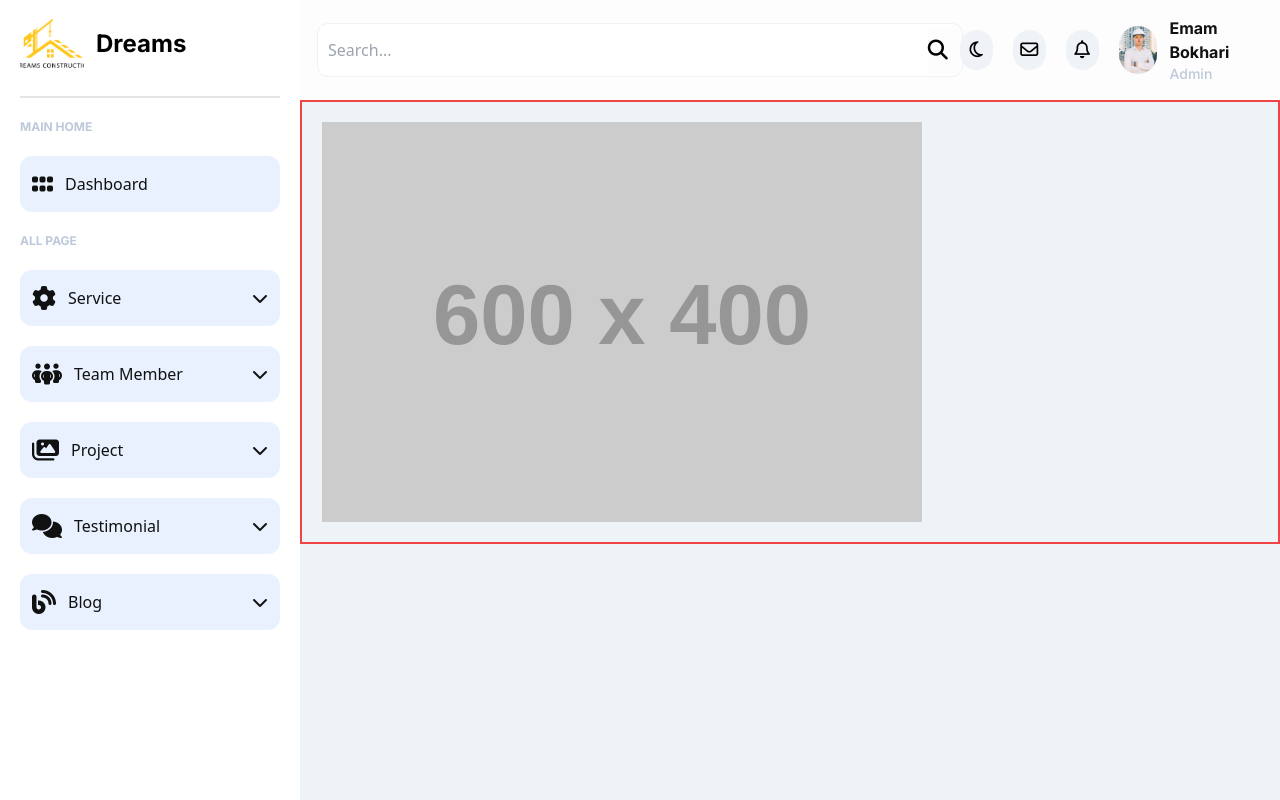
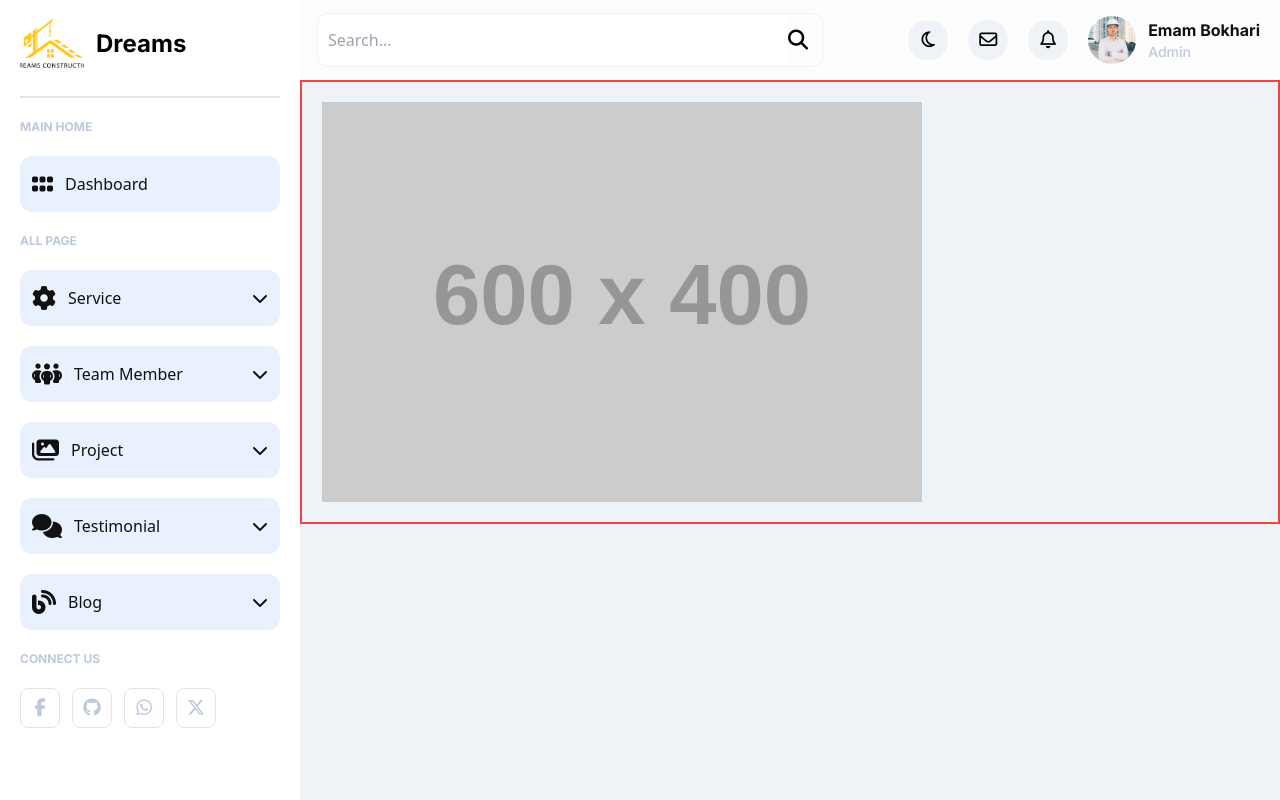
Before and after one commit to Emam-Bokhari/Construction-Portfolio-Dashboard-Template, a website: page src/index.html in a window 1280 px wide. Drawn offline with Linux system fonts and the light colour scheme; placeholder pictures from the web are drawn by us.

Commit message:
add connect us link,icon

```diff
--- a/src/index.html
+++ b/src/index.html
@@ -29,6 +29,7 @@
   <body class="bg-[#EEF3F7]">
     <!-- Start header -->
     <header>
+      <!-- start navbar -->
       <nav>
         <div>
           <span
@@ -304,16 +305,70 @@
               </ul>
             </div>
             <!-- end all page -->
+
+            <!-- start connect us -->
+            <div>
+              <div class="my-5">
+                <p
+                  class="text-[#BDC9DB] text-[12px] font-[inter] font-bold uppercase"
+                >
+                  CONNECT US
+                </p>
+              </div>
+
+              <div class="flex items-center gap-3">
+                <!-- facebook -->
+                <a
+                  href="https://www.facebook.com/emambokhari99/"
+                  class="border-[1px] border-[#E4E4E4] w-10 h-10 flex items-center justify-center rounded-lg text-lg text-[#BDC9DB] hover:text-[#2275FC] transition-all duration-300"
+                >
+                  <i
+                    class="fa-brands fa-facebook-f "
+                  ></i>
+                </a>
+                <!-- github -->
+                <a
+                  href="https://github.com/Emam-Bokhari"
+                  class="border-[1px] border-[#E4E4E4] w-10 h-10 flex items-center justify-center rounded-lg text-lg text-[#BDC9DB] hover:text-[#2275FC] transition-all duration-300"
+                >
+                  <i
+                    class="fa-brands fa-github "
+                  ></i>
+                </a>
+                <!-- whats app -->
+                <a
+                  href="https://wa.me/+08801315773424"
+                  class="border-[1px] border-[#E4E4E4] w-10 h-10 flex items-center justify-center rounded-lg text-lg text-[#BDC9DB] hover:text-[#2275FC] transition-all duration-300"
+                >
+                  <i
+                    class="fa-brands fa-whatsapp "
+                  ></i>
+                </a>
+                <!-- twitter -->
+                <a
+                  href="#"
+                  class="border-[1px] border-[#E4E4E4] w-10 h-10 flex items-center justify-center rounded-lg text-lg text-[#BDC9DB] hover:text-[#2275FC] transition-all duration-300"
+                >
+                  <i
+                    class="fa-brands fa-x-twitter "
+                  ></i>
+                </a>
+              </div>
+            </div>
+            <!-- end connect us -->
           </div>
         </div>
       </nav>
+      <!-- end navbar -->
 
+      <!-- start top navbar -->
+      <div class="hidden lg:block">
         <div
           class="flex items-center justify-between px-5 py-4 ml-0 lg:ml-[300px] bg-[#FDFDFD]"
         >
           <!-- start search box -->
           <div
-          class="flex ring-1 ring-[#EEF3F7] ring-offset-2 w-[750px] rounded-lg"
+            class="flex ring-1 ring-[#EEF3F7] ring-offset-2 w-[500px] 2xl:w-[750px] rounded-lg"
           >
             <input
               class="p-3 w-full outline-none px-2"
@@ -374,6 +429,8 @@
             <!-- end profile -->
           </div>
         </div>
+      </div>
+      <!-- end top navbar -->
     </header>
     <!-- End header -->
 
```
Also changed, not shown: src/output.css. Lines whose indentation alone changed are shown as unchanged.
